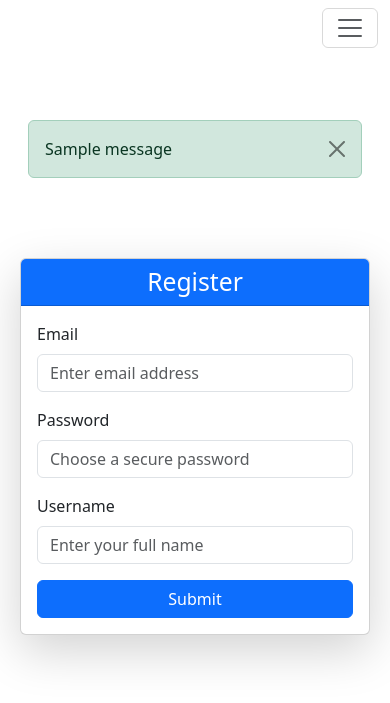
After one commit to gerbelle/suss_2b, a Python web app: template app/templates/register.html in a window 390 px wide. The commit adds this page. Shown: the top 703 px of the page. Run offline with Jinja, Linux system fonts and the light colour scheme; the template is opened without the code that fills it, so the values that code supplies are empty, except form fields; one stand-in notice (Sample message) is shown; form fields are guessed from the names that the template uses.

Commit message:
login/register in progress

```diff
--- a/app/templates/base.html
+++ b/app/templates/base.html
@@ -5,7 +5,6 @@
   <meta name="viewport" content="width=device-width, initial-scale=1">
   <title>{% block title %}SG Library{% endblock %}</title>
 
-  <!-- Bootstrap & Icons -->
   <link href="https://cdn.jsdelivr.net/npm/bootstrap@5.3.0/dist/css/bootstrap.min.css" rel="stylesheet">
   <link rel="stylesheet" href="https://cdn.jsdelivr.net/npm/bootstrap-icons@1.11.1/font/bootstrap-icons.css">
   <link rel="stylesheet" href="https://cdnjs.cloudflare.com/ajax/libs/font-awesome/6.5.0/css/all.min.css">
@@ -14,10 +13,8 @@
 
 <body>
   <div>
-    <!-- Navbar Toggler for mobile -->
     <nav class="navbar navbar-expand-md navbar-light d-md-none">
       <div class="container-fluid d-flex justify-content-end">
-        <!-- Hamburger menu aligned RIGHT -->
         <button class="navbar-toggler ms-auto" type="button" data-bs-toggle="collapse" data-bs-target="#mainLayout"
                 aria-controls="mainLayout" aria-expanded="false" aria-label="Toggle navigation">
           <span class="navbar-toggler-icon"></span>
@@ -25,11 +22,9 @@
       </div>
     </nav>
 
-    <!-- Main Layout Container -->
     <div class="collapse navbar-collapse d-md-block" id="mainLayout">
       <div class="container-fluid">
         <div class="row">
-          <!-- Sidebar -->
           <div class="sidebar px-0">
             <a href="#" class="navbar-brand text-white d-block mx-auto text-center py-3 mb-4 bottom-border">
               SG Library
@@ -41,11 +36,34 @@
                 </a>
               </li>
 
+              {# --- START LOGIN/LOGOUT LOGIC ADDED HERE --- #}
+              {% if current_user.is_authenticated %}
+              <li class="nav-item">
+                <span class="nav-link p-3 mb-2 sidebar-link" style="color: #ccc; cursor: default;">
+                  <i class="bi bi-person-circle me-2"></i>Hello, {{ current_user.name }}
+                </span>
+              </li>
+              <li class="nav-item">
+                <a href="{{ url_for('logout') }}" class="nav-link p-3 mb-2 sidebar-link active" style="color: white;">
+                  <i class="bi bi-box-arrow-right me-2"></i>Logout
+                </a>
+              </li>
+              {% else %}
+              <li class="nav-item">
+                <a href="{{ url_for('login') }}" class="nav-link p-3 mb-2 sidebar-link active" style="color: white;">
+                  <i class="bi bi-box-arrow-in-right me-2"></i>Login
+                </a>
+              </li>
+
+              <li class="nav-item">
+                <a href="{{ url_for('register') }}" class="nav-link p-3 mb-2 sidebar-link active" style="color: white;">
+                  <i class="bi bi-person-plus-fill me-2"></i>Register
+                </a>
+              </li>
+              {% endif %}
+              {# --- END LOGIN/LOGOUT LOGIC ADDED HERE --- #}
             </ul>
           </div>
-          <!-- End Sidebar -->
-
-          <!-- Top Navigation Bar -->
           <div class="top-navbar fixed-top py-2">
             <div class="row align-items-center">
               <div class="col-md-4">
@@ -55,19 +73,32 @@
               </div>
             </div>
           </div>
-          <!-- End Top Navigation -->
-        </div>
+          </div>
       </div>
     </div>
   </div>
 
-  <!-- Main Page Content -->
   <div class="main-content pt-5">
+
+    {# --- START FLASH MESSAGES BLOCK ADDED HERE --- #}
+    {% with messages = get_flashed_messages(with_categories=true) %}
+      {% if messages %}
+        <div class="container mt-3">
+          {% for category, message in messages %}
+            <div class="alert alert-{{ category }} alert-dismissible fade show" role="alert">
+              {{ message }}
+              <button type="button" class="btn-close" data-bs-dismiss="alert" aria-label="Close"></button>
+            </div>
+          {% endfor %}
+        </div>
+      {% endif %}
+    {% endwith %}
+    {# --- END FLASH MESSAGES BLOCK ADDED HERE --- #}
+
     {% block content %}
     {% endblock %}
   </div>
 
-  <!-- Bootstrap Script -->
   <script src="https://cdn.jsdelivr.net/npm/bootstrap@5.3.0/dist/js/bootstrap.bundle.min.js"></script>
 </body>
 </html>
--- /dev/null
+++ b/app/templates/register.html
@@ -0,0 +1,61 @@
+{% extends "base.html" %}
+
+{% block title %}Register - SG Library{% endblock %}
+{% block header %}REGISTER{% endblock %}
+
+{% block content %}
+<div class="row justify-content-center">
+    <!-- Adjusted column size to give the card a nice width on various screens -->
+    <div class="col-xl-5 col-lg-6 col-md-8 p-3">
+
+        <!-- Combined the card structure from the example -->
+        <div class="card shadow-lg mt-5">
+
+            <!-- Adopted the Card Header style for a strong title bar -->
+            <div class="card-header bg-primary text-white">
+                <h2 class="text-center mb-0">Register</h2>
+            </div>
+
+            <div class="card-body">
+                <!-- NOTE: Flash messages are handled globally in base.html now, so no need for an internal block here. -->
+
+                <form method="POST" action="{{ url_for('register') }}">
+
+                    {{ form.hidden_tag() }}
+
+
+                    <div class="mb-3">
+                        {{ form.email.label(class="form-label") }}
+                        {{ form.email(class="form-control", placeholder="Enter email address") }}
+                        {% for error in form.email.errors %}
+                            <span class="text-danger">{{ error }}</span>
+                        {% endfor %}
+                    </div>
+
+
+                    <div class="mb-3">
+                        {{ form.password.label(class="form-label") }}
+                        {{ form.password(class="form-control", placeholder="Choose a secure password") }}
+                        {% for error in form.password.errors %}
+                            <span class="text-danger">{{ error }}</span>
+                        {% endfor %}
+                    </div>
+
+
+                    <div class="mb-3">
+                        {{ form.username.label(class="form-label") }}
+                        {{ form.username(class="form-control", placeholder="Enter your full name") }}
+                        {% for error in form.username.errors %}
+                            <span class="text-danger">{{ error }}</span>
+                        {% endfor %}
+                    </div>
+
+                    <!-- Submit Button -->
+                    {{ form.submit(class="btn btn-primary w-100") }}
+                </form>
+
+            </div>
+        </div>
+    </div>
+</div>
+{% endblock %}
```
Also changed, not shown: app/__init__.py (+13 -0 lines), app/app.py (+59 -3 lines), app/model.py (+63 -0 lines), app/templates/login.html (added, +44 -0 lines).
